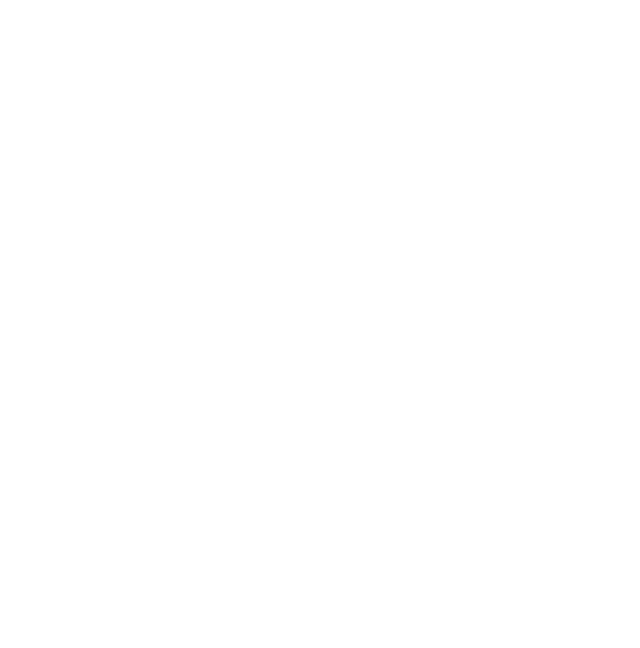
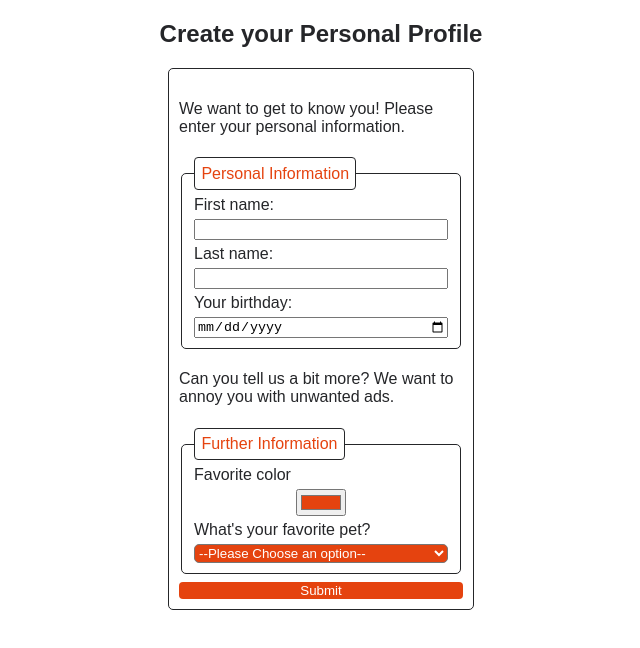
Before and after one commit to ragnamarie/html-forms, a website: page html-forms_personal-profile-form/index.html in a window 1280 px wide. Shown: the whole page, without its empty margins (319-959 px from the left). Drawn offline with Linux system fonts and the light colour scheme.

Commit message:
add html form

```diff
--- a/html-forms_personal-profile-form/css/styles.css
+++ b/html-forms_personal-profile-form/css/styles.css
@@ -1,5 +1,9 @@
 * {
   box-sizing: border-box;
+}
+
+::placeholder {
+  color: #e5430f;
 }
 
 body {
@@ -8,6 +12,14 @@ body {
   background-color: rgb(255, 255, 255);
   color: rgb(37, 38, 41);
   font-family: PolySans, sans-serif;
+}
+
+h2 {
+  text-align: center;
+}
+
+h4 {
+  font-weight: normal;
 }
 
 button {
--- a/html-forms_personal-profile-form/index.html
+++ b/html-forms_personal-profile-form/index.html
@@ -10,6 +10,51 @@
     <link rel="stylesheet" href="./css/styles.css" />
   </head>
   <body>
-    <section></section>
+    <h2>Create your Personal Profile</h2>
+    <form>
+      <h4>
+        We want to get to know you! Please enter your personal information.
+      </h4>
+      <fieldset>
+        <legend>Personal Information</legend>
+
+        <label for="first-name">First name:</label>
+        <input type="text" name="first-name" id="first-name" />
+
+        <label for="last-name">Last name:</label>
+        <input type="text" name="last-name" id="last-name" />
+
+        <label for="your-birthday">Your birthday:</label>
+        <input type="date" name="your-birthday" id="your-birthday" />
+      </fieldset>
+
+      <h4>
+        Can you tell us a bit more? We want to annoy you with unwanted ads.
+      </h4>
+      <fieldset>
+        <legend>Further Information</legend>
+
+        <label for="favorite-color">Favorite color</label>
+        <input
+          type="color"
+          name="favorite-color"
+          id="favorite-color"
+          value="#E5430F"
+        />
+
+        <label for="favorite-pet">What's your favorite pet?</label>
+        <select name="favorite-pet" id="favorite-pet">
+          <option value="" disabled selected hidden>
+            --Please Choose an option--
+          </option>
+          <option value="cat">Cat</option>
+          <option value="hamster">Hamster</option>
+          <option value="dog">Dog</option>
+          <option value="tortoise">Tortoise</option>
+          <option value="guinea pig">Guinea pig</option>
+        </select>
+      </fieldset>
+      <button type="submit">Submit</button>
+    </form>
   </body>
 </html>
```
